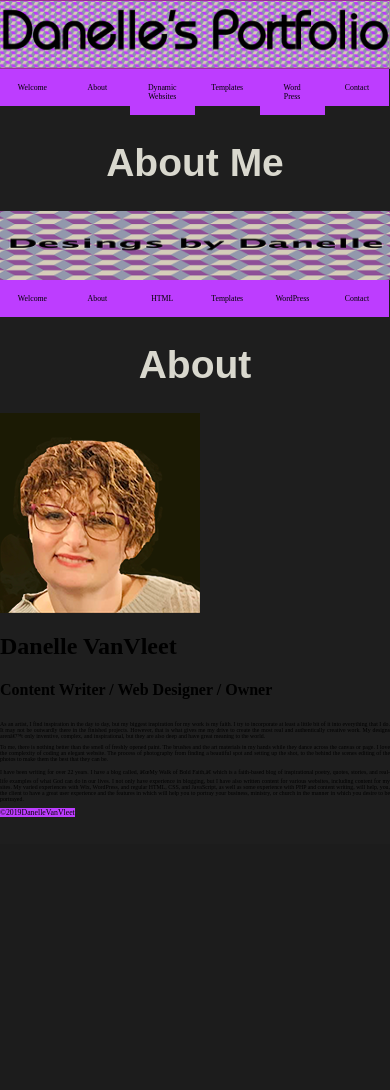
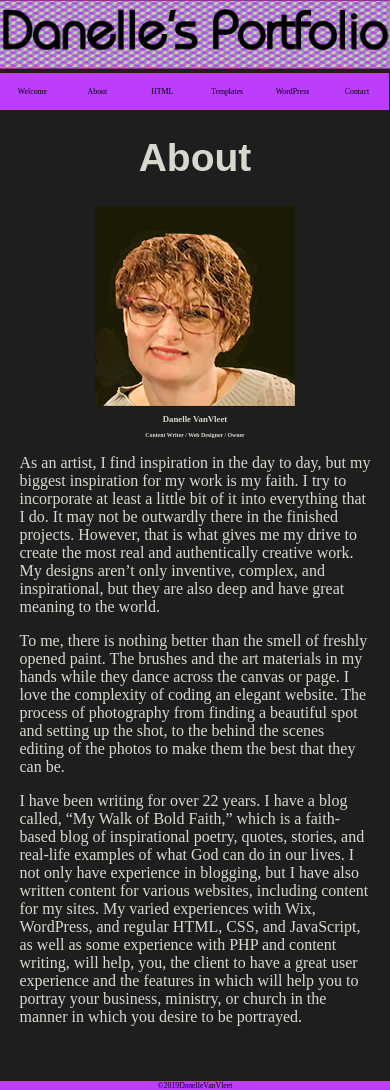
Before and after one commit to massagereiki52/DanellesWebPortfolio, a PHP site: page /about.html in a window 390 px wide. Before the commit the page ends 817 px from the top, so only its background shows below. Run offline with PHP 8.4, Linux system fonts and the light colour scheme; some libraries are stand-ins or nearby versions; some web fonts are replaced.

Commit message:
fixed css still need to make it responsive

```diff
--- /dev/null
+++ b/about.css
@@ -0,0 +1,8 @@
+
+.portrait {
+  font-size: 1.5vw;
+  padding-left: 10%;
+  padding-right: 10%;
+  text-align: center;
+  color: #d9d8ce;
+}
--- a/about.html
+++ b/about.html
@@ -1,52 +1,4 @@
-<!-- <!DOCTYPE html>
-<html>
-
-<head>
-  <meta charset="utf-8">
-  <title>Portfolio</title>
-  <!-- style -->
-  <link rel="stylesheet" href="style.css">
-  <!-- main -->
-  <link rel="welcome" href="index.html">
-  <link rel="About" href="about.html">
-  <link rel="Dynamic Web Pages" href="dynamic.html">
-  <link rel="Templates" href="template.html">
-  <link rel="Word Press" href="wordPress.html">
-  <link rel="Contact" href="contact.html">
-  <link rel="stylesheet " href="jQuery.isc/jQuery.isc.css " type="text/css " media="screen " charset="utf-8 ">
-
-</head>
-
-<body>
-  <div class="gridcontainer">
-
-
-    <div class="item1">
-      <img src="assets/webPortfolio.png" alt="picture Danelle's Portfolio">
-      <nav>
-        <ul>
-          <li>
-            <a href="index.html">Welcome</a>
-          </li>
-          <li>
-            <a href="about.html">About</a>
-          </li>
-          <li>
-            <a href="dynamic.html">Dynamic Websites</a>
-          </li>
-          <li>
-            <a href="template.html">Templates</a>
-          </li>
-          <li>
-            <a href="wordPress.html">Word Press</a>
-          </li>
-          <li>
-            <a href="contact.html">Contact</a>
-          </li>
-        </ul>
-      </nav>
-      <h1>About Me</h1>
-    </div> <!DOCTYPE html>
+<!DOCTYPE html>
 <html>
 
 <head>
@@ -57,6 +9,8 @@
   <!-- style -->
   <link rel="stylesheet" href="style.css">
   <link rel="stylesheet" href="responsive.css">
+  <link rel="stylesheet" href="contact.css">
+  <link rel="stylesheet" href="about.css">
   <!-- main -->
   <link rel="welcome" href="index.html">
   <link rel="About" href="about.html">
@@ -72,7 +26,7 @@
 
 
     <div class="item1">
-          <img src="assets/WebBannerDanelle.png" alt="picture Danelle's Portfolio">
+      <img src="assets/webPortfolio.png" alt="picture Danelle's Portfolio">
       <nav>
         <ul>
           <li>
@@ -97,19 +51,27 @@
       </nav>
       <h1>About</h1>
     </div>
-        <div class="col-lg-4">
+    <div class="row">
+      <div class="column">
+        <div class="portrait">
+
         <img src="assets/self.png" alt="Self Portrait">
-
         <h2>Danelle VanVleet</h2>
         <h4>Content Writer / Web Designer / Owner</h4>
-          <div class="about">
+      </div>
+      <!-- <div class="column"> -->
         <P>
-          As an artist, I find inspiration in the day to day, but my biggest inspiration for my work is my faith. I try to incorporate at least a little bit of it into everything that I do. It may not be outwardly there in the finished projects. However, that is what gives me my drive to create the most real and authentically creative work. My designs aren’t only inventive, complex, and inspirational, but they are also deep and have great meaning to the world.
+          As an artist, I find inspiration in the day to day, but my biggest inspiration for my work is my faith. I try to incorporate at least a little bit of it into everything that I do. It may not be outwardly there in the finished projects.
+          However, that is what gives me my drive to create the most real and authentically creative work. My designs aren’t only inventive, complex, and inspirational, but they are also deep and have great meaning to the world.
         </P>
         <P>
-          To me, there is nothing better than the smell of freshly opened paint.  The brushes and the art materials in my hands while they dance across the canvas or page. I love the complexity of coding an elegant website.  The process of photography from finding a beautiful spot and setting up the shot, to the behind the scenes editing of the photos to make them the best that they can be.  </P>
+          To me, there is nothing better than the smell of freshly opened paint. The brushes and the art materials in my hands while they dance across the canvas or page. I love the complexity of coding an elegant website. The process of photography
+          from finding a beautiful spot and setting up the shot, to the behind the scenes editing of the photos to make them the best that they can be. </P>
         <P>
-          I have been writing for over 22 years. I have a blog called, “My Walk of Bold Faith,” which is a faith-based blog of inspirational poetry, quotes, stories, and real-life examples of what God can do in our lives. I not only have experience in blogging, but I have also written content for various websites, including content for my sites. My varied experiences with Wix, WordPress, and regular HTML, CSS, and JavaScript, as well as some experience with PHP and content writing, will help, you, the client to have a great user experience and the features in which will help you to portray your business, ministry, or church in the manner in which you desire to be portrayed. </P>
+          I have been writing for over 22 years. I have a blog called, “My Walk of Bold Faith,” which is a faith-based blog of inspirational poetry, quotes, stories, and real-life examples of what God can do in our lives. I not only have experience
+          in blogging, but I have also written content for various websites, including content for my sites. My varied experiences with Wix, WordPress, and regular HTML, CSS, and JavaScript, as well as some experience with PHP and content writing,
+          will help, you, the client to have a great user experience and the features in which will help you to portray your business, ministry, or church in the manner in which you desire to be portrayed. </P>
+      </div>
     </div>
   </div>
     <div class="footer">
--- a/contact.html
+++ b/contact.html
@@ -23,7 +23,7 @@
 
 
     <div class="item1">
-      <img src="assets/WebBannerDanelle.png" alt="picture Danelle's Portfolio">
+      <img src="assets/webPortfolio.png" alt="picture Danelle's Portfolio">
       <nav>
         <ul>
           <li>
--- a/style.css
+++ b/style.css
@@ -37,6 +37,7 @@
   text-align: center;
   color: #d9d8ce;
   padding: 0;
+
 }
 .column p{
 color: #d9d8ce;
@@ -96,6 +97,7 @@
   width: 25%; */
   padding-left: 5%;
   padding-right: 5%;
+margin-bottom: 10%;
 }
 
 .row::after {
@@ -103,7 +105,9 @@
   clear: both;
   display: table;
 }
-
+.figure{
+  margin-left:20%;
+}
 .footer {
   text-align: center;
   background-color: #BD3DFF;
@@ -139,10 +143,3 @@
 .marketing .col-lg-4 {
   text-align: center;
 }
-
-.about {
-  font-size: 1.5vw;
-  text-align: justify;
-  /* padding-left: 15%;
-  padding-right: 15%; */
-}
```
Also changed, not shown: dynamic.html (+28 -2 lines), index.html (+8 -7 lines), template.html (+16 -1 lines), wordPress.html (+11 -1 lines), assets/EpilepsyAwareness.png, assets/WebBannerDanelle.png, assets/webBanner.png (added). Lines whose indentation alone changed are shown as unchanged.
